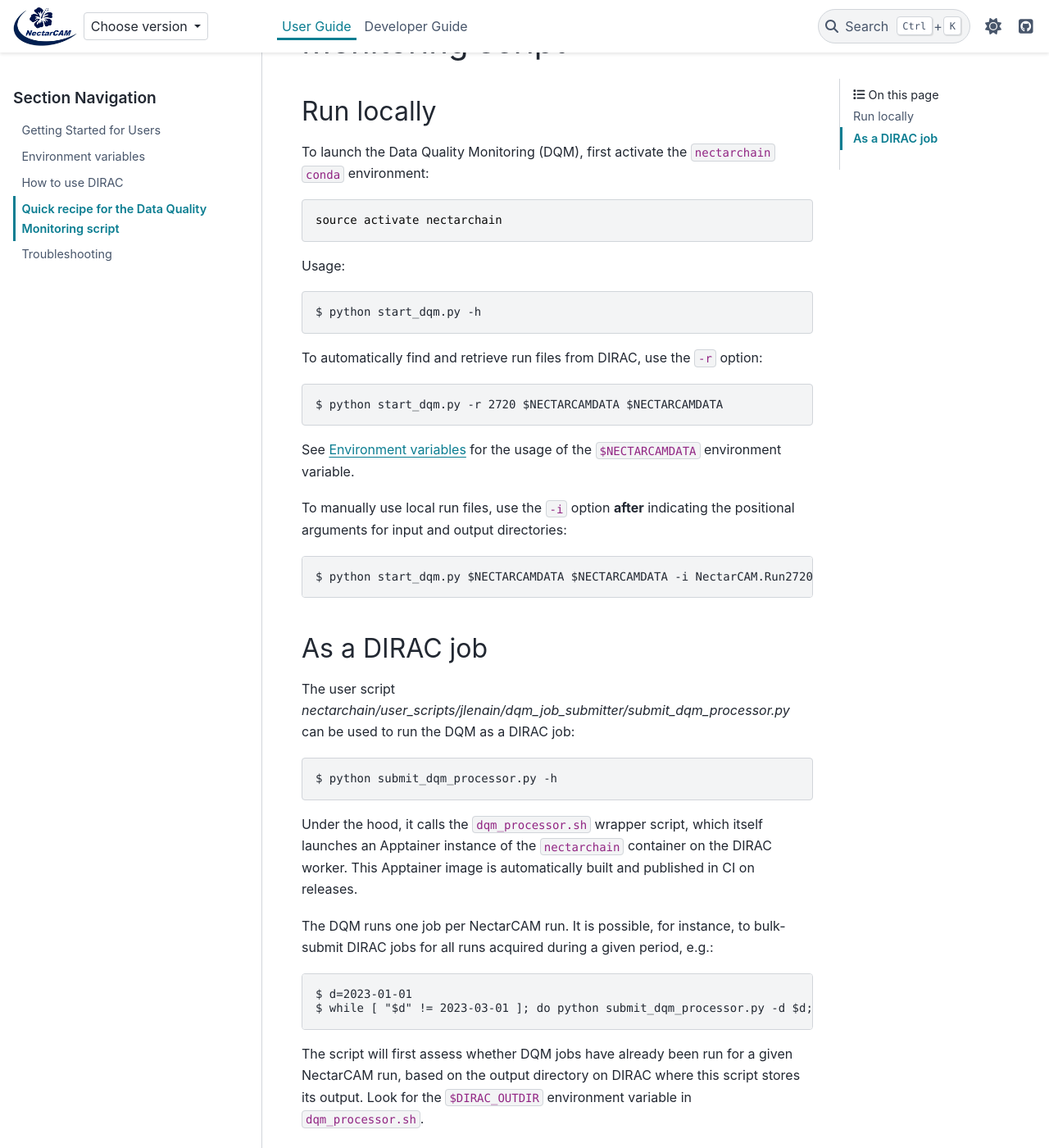
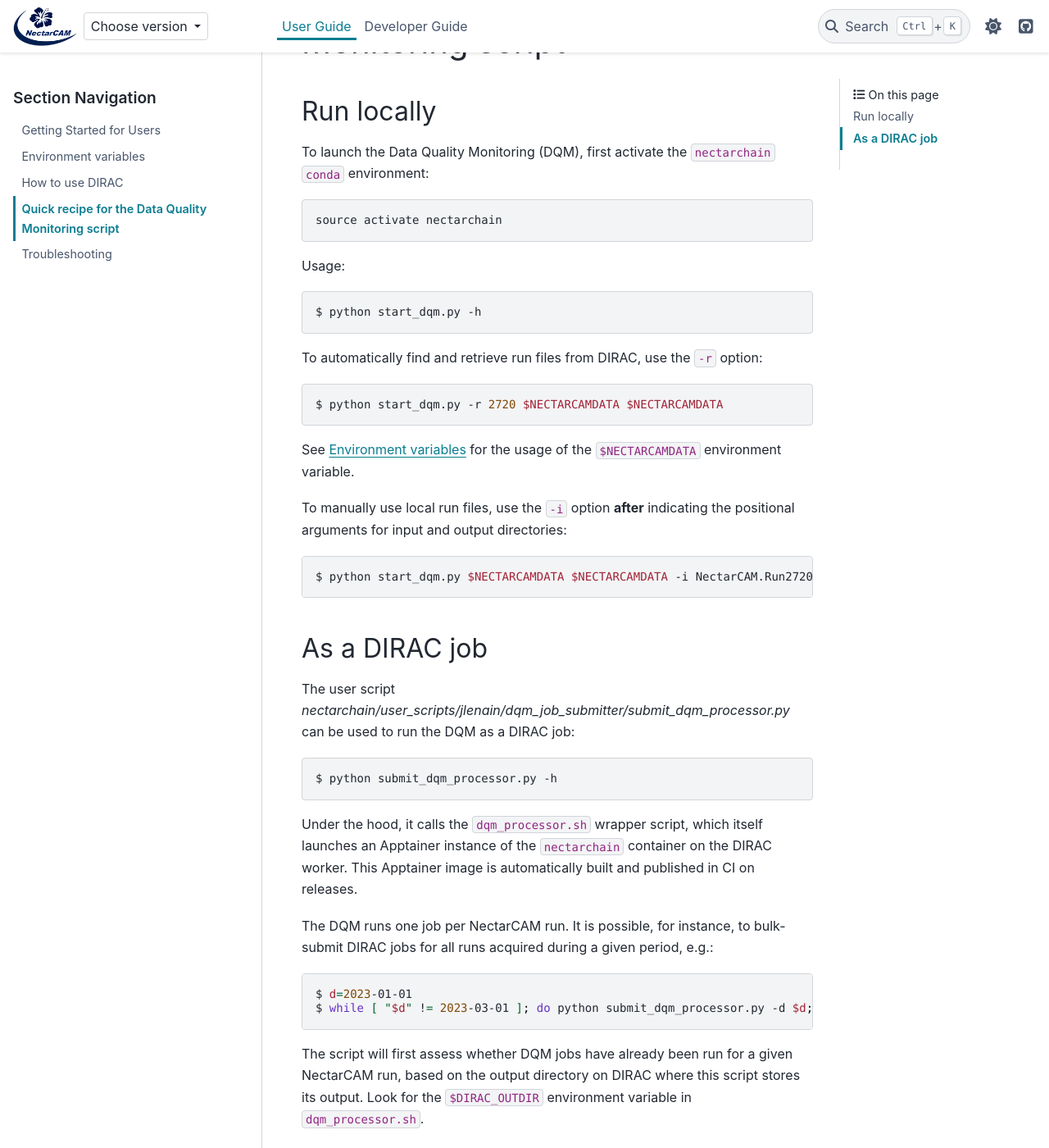
Before and after one commit to cta-observatory/nectarchain, a Sphinx documentation site: the page built from docs/user-guide/dqm.rst, in a window 1280 px wide and 1400 px high, scrolled down 233 px. Shown: the whole window at 82% size. Built offline with Sphinx 7.4.7 and the PyData theme 0.15.4, drawn with Linux system fonts in a browser that asks for light colours; pages that are not in the unit, such as notebooks, are missing from menus; the version number could not be read and is left out.

Commit message:
Work on doc

```diff
--- a/docs/developer-guide/getting-started.rst
+++ b/docs/developer-guide/getting-started.rst
@@ -64,13 +64,13 @@ Building the documentation
 
 To locally build the documentation, optional dependencies should be installed with:
 
-.. code-block::
+.. code-block:: console
 
     $ pip install -e ".[docs]"
 
 The documentation can then be compiled with:
 
-.. code-block::
+.. code-block:: console
 
     $ make -C docs html
 
--- a/docs/user-guide/dqm.rst
+++ b/docs/user-guide/dqm.rst
@@ -6,34 +6,46 @@ Quick recipe for the Data Quality Monitoring script
 Run locally
 -----------
 
-To launch the Data Quality Monitoring (DQM), first activate the ``nectarchain`` ``conda`` environment::
+To launch the Data Quality Monitoring (DQM), first activate the ``nectarchain`` ``conda`` environment:
+
+.. code-block:: console
 
     source activate nectarchain
 
-Usage::
+Usage:
+
+.. code-block:: console
 
     $ python start_dqm.py -h
 
-To automatically find and retrieve run files from DIRAC, use the ``-r`` option::
+To automatically find and retrieve run files from DIRAC, use the ``-r`` option:
+
+.. code-block:: console
 
     $ python start_dqm.py -r 2720 $NECTARCAMDATA $NECTARCAMDATA
 
 See :ref:`env-vars` for the usage of the ``$NECTARCAMDATA`` environment variable.
 
-To manually use local run files, use the ``-i`` option **after** indicating the positional arguments for input and output directories::
+To manually use local run files, use the ``-i`` option **after** indicating the positional arguments for input and output directories:
+
+.. code-block:: console
 
     $ python start_dqm.py $NECTARCAMDATA $NECTARCAMDATA -i NectarCAM.Run2720.0000.fits.fz NectarCAM.Run2720.0001.fits.fz
 
 As a DIRAC job
 --------------
 
-The user script `nectarchain/user_scripts/jlenain/dqm_job_submitter/submit_dqm_processor.py` can be used to run the DQM as a DIRAC job::
+The user script `nectarchain/user_scripts/jlenain/dqm_job_submitter/submit_dqm_processor.py` can be used to run the DQM as a DIRAC job:
+
+.. code-block:: console
 
     $ python submit_dqm_processor.py -h
 
 Under the hood, it calls the ``dqm_processor.sh`` wrapper script, which itself launches an Apptainer instance of the ``nectarchain`` container on the DIRAC worker. This Apptainer image is automatically built and published in CI on releases.
 
-The DQM runs one job per NectarCAM run. It is possible, for instance, to bulk-submit DIRAC jobs for all runs acquired during a given period, e.g.::
+The DQM runs one job per NectarCAM run. It is possible, for instance, to bulk-submit DIRAC jobs for all runs acquired during a given period, e.g.:
+
+.. code-block:: console
 
     $ d=2023-01-01
     $ while [ "$d" != 2023-03-01 ]; do python submit_dqm_processor.py -d $d; d=$(date -I -d "$d + 1 day"); done
```
Also changed, not shown: other parts of docs/developer-guide/getting-started.rst (+1 -1 lines).
